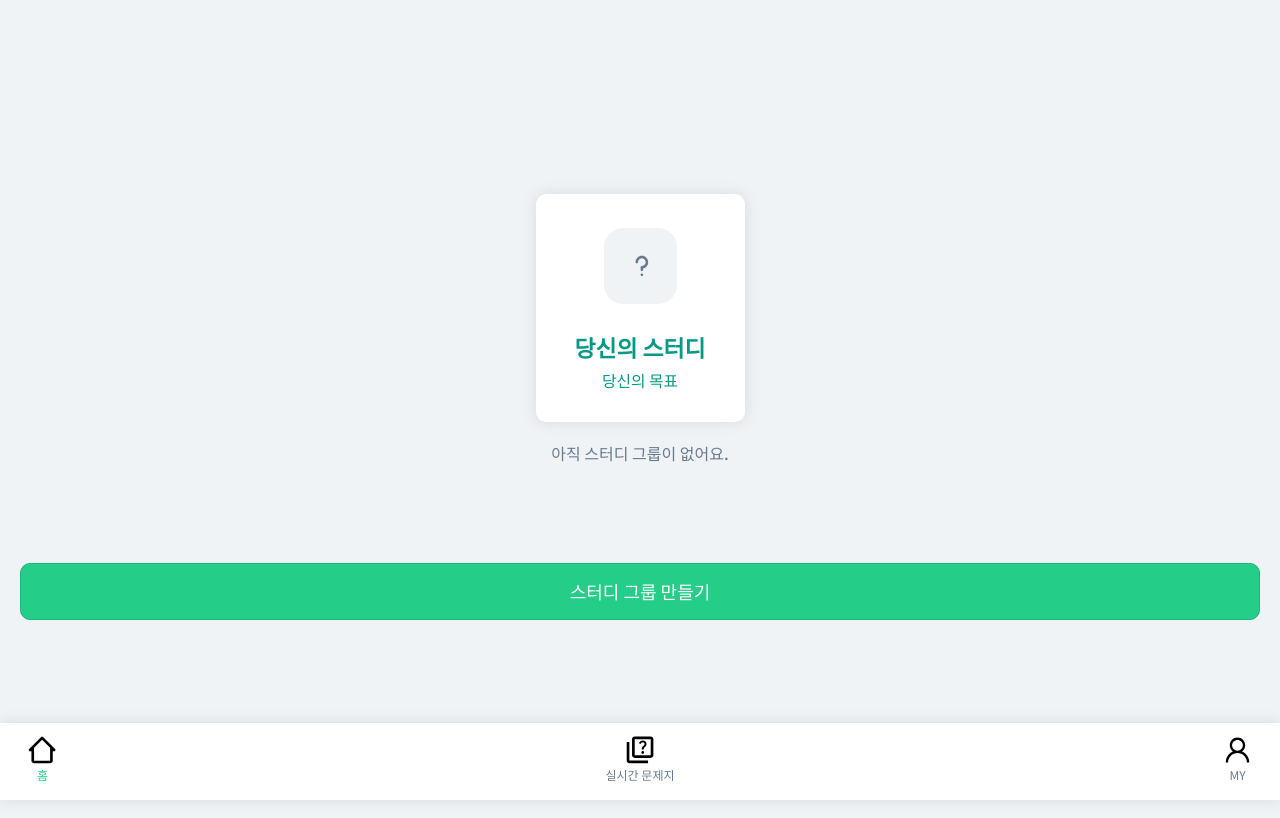
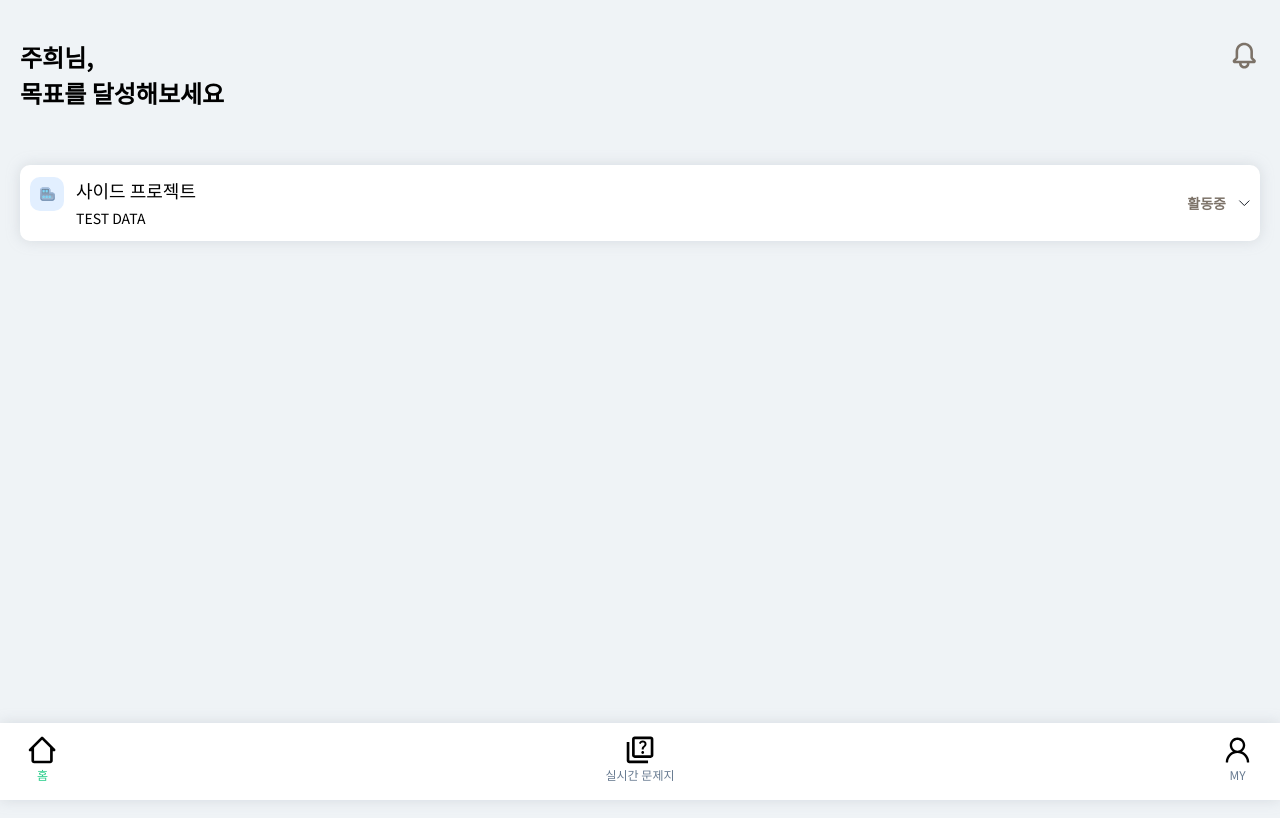
Before and after one commit to dnd-side-project/dnd-7th-9-frontend, a Next.js app: page / in a window 1280 px wide. Built offline with nearby package versions, Linux system fonts and the light colour scheme; no server answers; sample sign-in values are in the browser's storage.

Commit message:
fix: 더미데이터

```diff
--- a/pages/index.tsx
+++ b/pages/index.tsx
@@ -6,18 +6,43 @@ import InitHomeScreen from '@app.feature/home/screen/InitHomeScreen';
 import fetchGetUserStudyList from '@app.feature/home/api';
 
 const Home: NextPage = () => {
-	const [userStudyList, setUserStudyList] = useState([]);
+	const [userStudyList, setUserStudyList] = useState([
+		{
+			studyGroupListResponse: {
+				groupId: 1,
+				groupName: 'DND 짱들',
+				groupStartDate: '2022-08-15',
+				groupEndDate: '2022-12-15',
+				groupGoal: '사이드 프로젝트',
+				groupImageUrl: null,
+				groupCategory: 'EMPLOYMENT',
+				groupStatus: 'ACTIVE',
+			},
+			activeGoalResponse: {
+				goalContent: 'DND 프로젝트 디벨롭 회의 및 정리',
+				goalStartDate: '2022-09-07',
+				goalEndDate: '2022-09-30',
+				goalStatus: 'ACTIVE',
+				achieveGoalStatus: false,
+				checkSubmitQuestionBook: false,
+				checkSolveQuestionBook: true,
+				clearSolveQuestionBookNum: 0,
+				toSolveQuestionBookNum: 0,
+				questionPerQuestionBook: 2, // 추가 (문제 생성 시, 세부 목표에 저장되어 있는 문제 개수 정보 필요)
+			},
+		},
+	]);
 
-	const query = useQuery(['user', 'list'], () => fetchGetUserStudyList(), {
-		retry: 1,
-		onSuccess: (data) => {
-			console.log(data.data.result);
-			setUserStudyList(data.data.result);
-		},
-		onError: () => {
-			alert('알 수 없는 에러가 발생했습니다.');
-		},
-	});
+	// const query = useQuery(['user', 'list'], () => fetchGetUserStudyList(), {
+	// 	retry: 1,
+	// 	onSuccess: (data) => {
+	// 		console.log(data.data.result);
+	// 		setUserStudyList(data.data.result);
+	// 	},
+	// 	onError: () => {
+	// 		alert('알 수 없는 에러가 발생했습니다.');
+	// 	},
+	// });
 
 	return <div>{userStudyList.length ? <HomeScreen userStudyList={userStudyList} /> : <InitHomeScreen />}</div>;
 };
--- a/src/app.feature/home/component/accordionContent/StudyGoalAccordionContent.tsx
+++ b/src/app.feature/home/component/accordionContent/StudyGoalAccordionContent.tsx
@@ -4,20 +4,21 @@ import { useRouter } from 'next/router';
 
 interface Props {
 	groupId: number;
+	studyId?: number;
 }
 
-export default function StudyGoalAccordionContent({ groupId }: Props) {
+export default function StudyGoalAccordionContent({ groupId, studyId }: Props) {
 	const router = useRouter();
 	return (
 		<div>
 			<div className="grid grid-cols-2 gap-2">
 				<DefaultButton
 					className="mt-3"
-					// TO DO : 문제집 번호로 연결
-					// onClick={() => router.push(``)}
+					// TO DO : 스터디 번호로 연결
+					onClick={() => router.push(`/studies/${studyId}`)}
 					text="문제집 보러가기"
 				/>
-				{/* goalId 함께 넘겨주기 */}
+				{/* TO DO : goal Id 로 연결 */}
 				<DefaultButton className="mt-3" onClick={() => router.push(`/create-quiz/${groupId}`)} text="문제 작성하기" />
 			</div>
 		</div>
```
